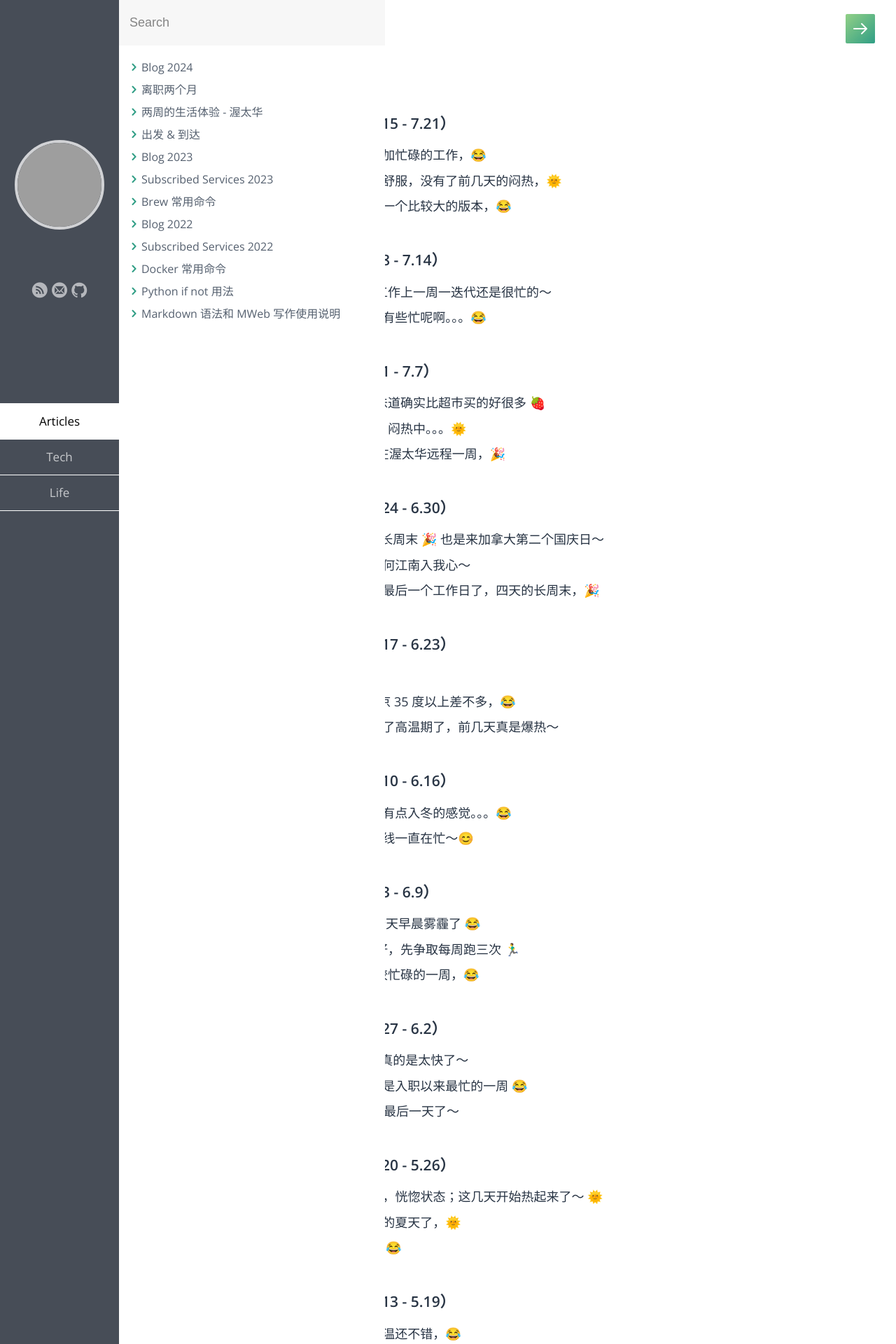
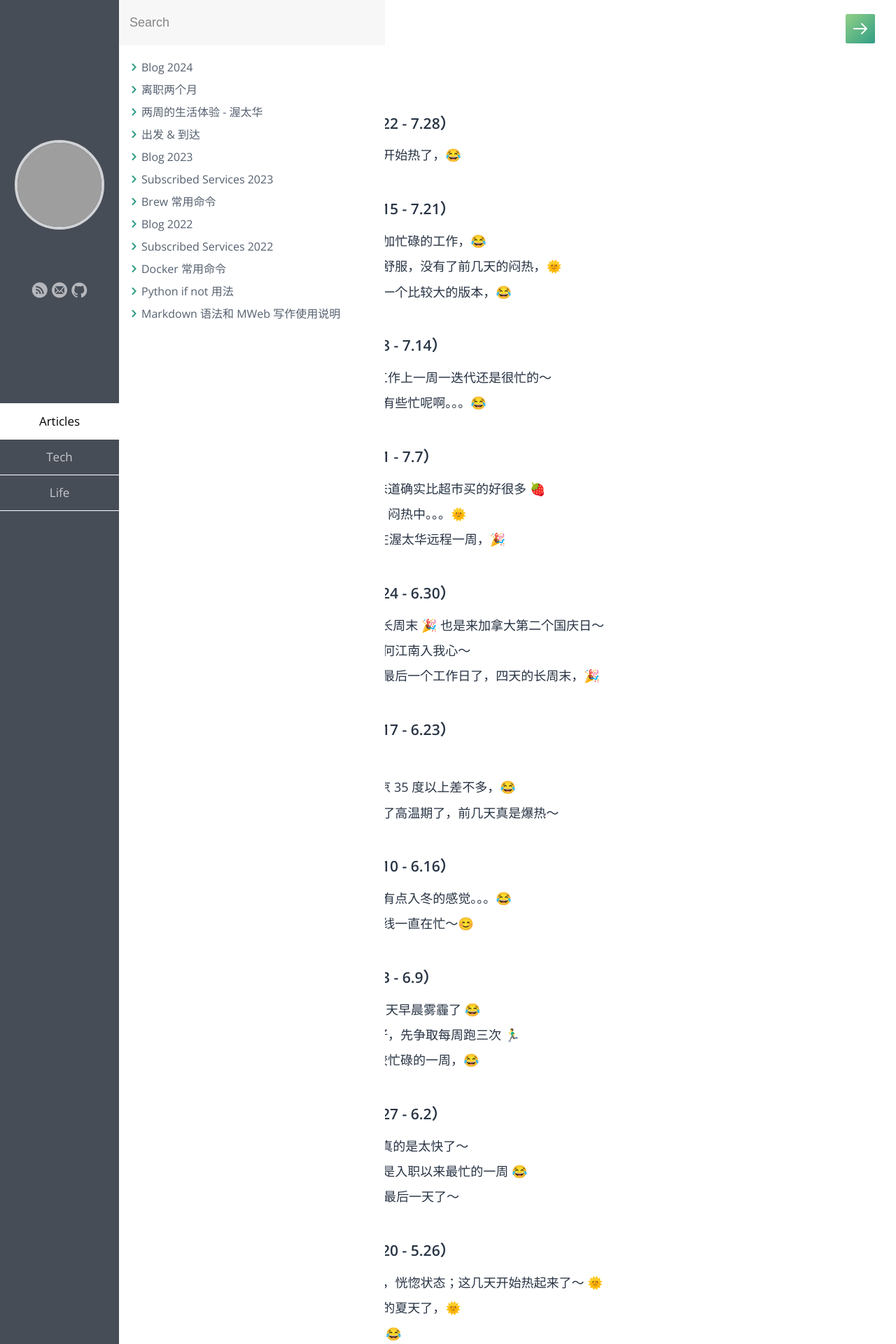
Before and after one commit to samxupeiran/samxupeiran.github.io, a Jekyll site: the page built from _posts/life/2024-01-02-my-blog.md, in a window 1280 px wide. Shown: the top 1920 px of the page at 70% size. Built offline with Jekyll 4.4.1, drawn with Linux system fonts in a browser that asks for light colours; some web fonts are replaced; some of the changed text lies outside the part shown; grey boxes are pictures that could not be loaded.

Commit message:
feat: add weekly blog 7/22

```diff
--- a/_posts/life/2024-01-02-my-blog.md
+++ b/_posts/life/2024-01-02-my-blog.md
@@ -5,6 +5,9 @@ category: Life
 tags: Blog
 ---
 
+
+- ### 2024 年 7 月 第 4 周（7.22 - 7.28）
+     - 7.22 以为凉快了，结果又开始热了，😂
 
 - ### 2024 年 7 月 第 3 周（7.15 - 7.21）
      - 7.15 最近一直高温中，外加忙碌的工作，😂
```
